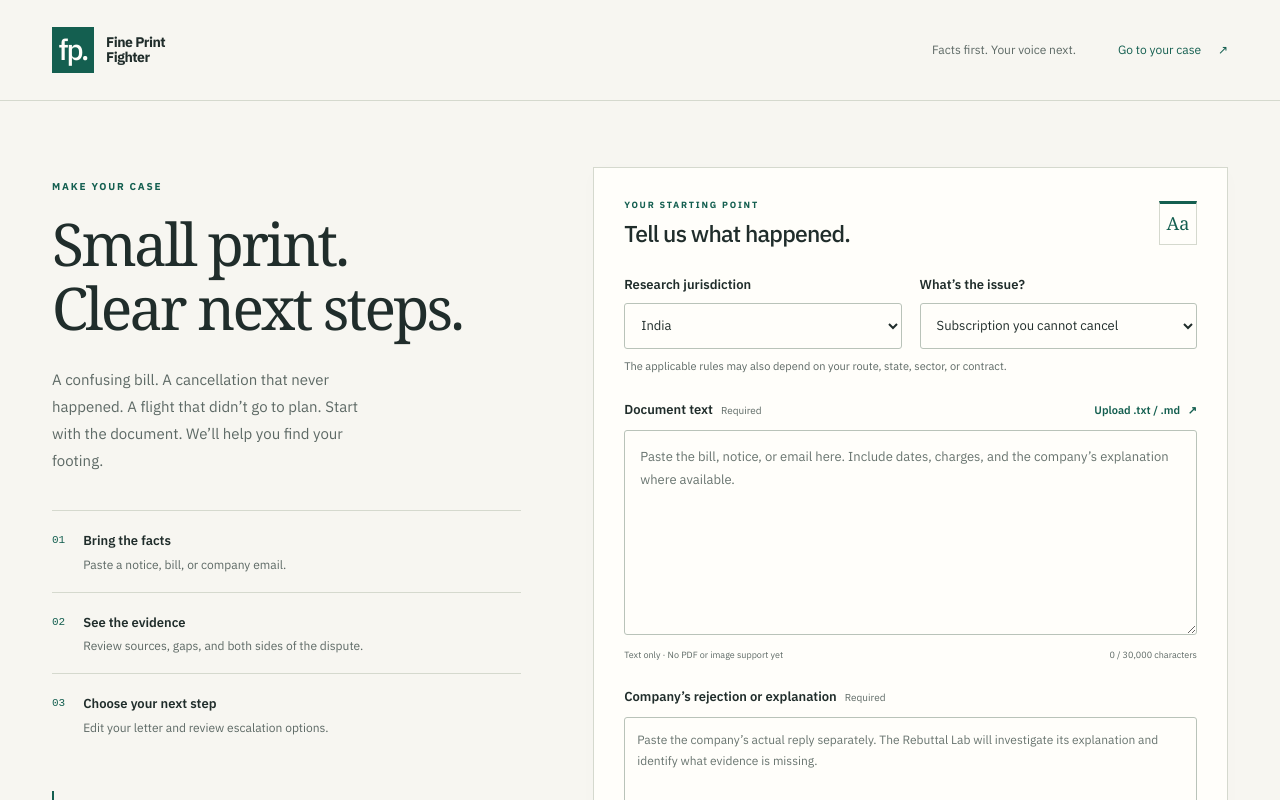
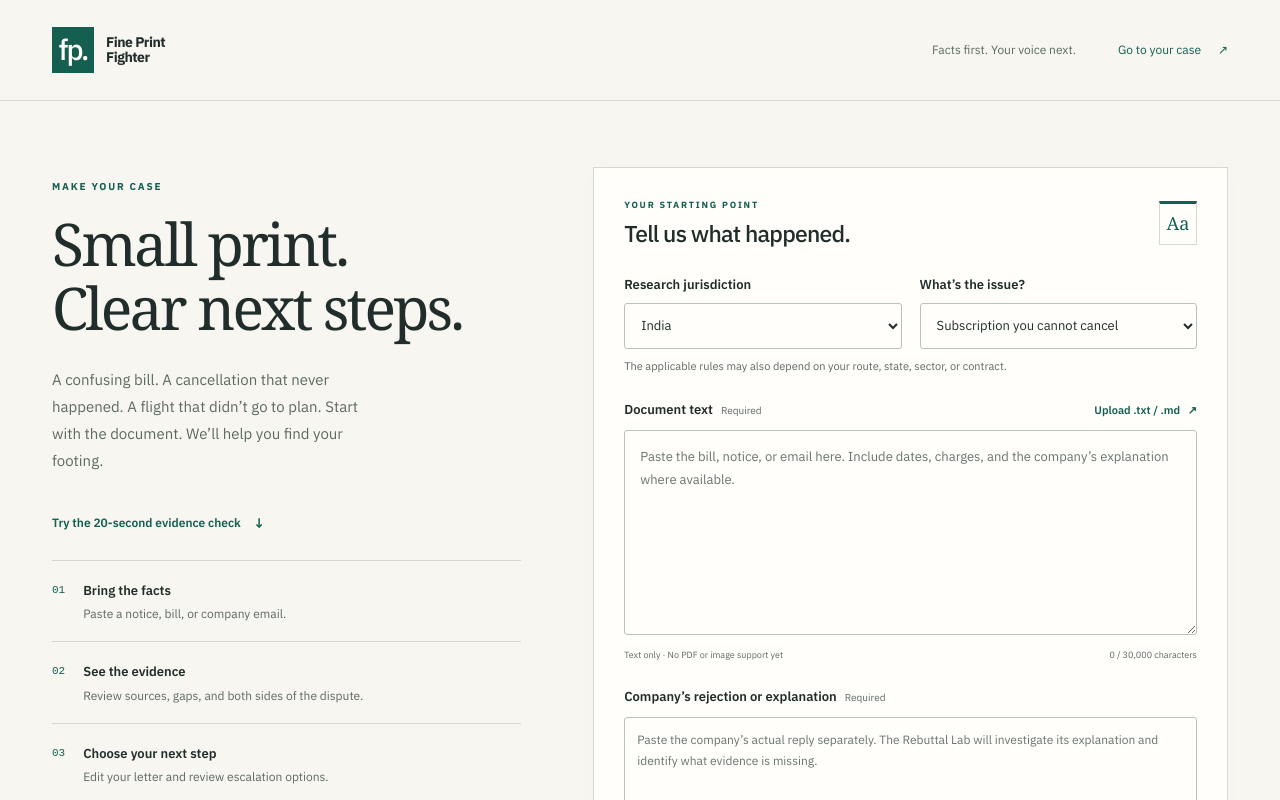
Before and after one commit to R-Hruthvik/fine-print-fighter, a Next.js app: page / in a window 1280 px wide. Shown: the top 800 px of the page. Built offline with nearby package versions, Linux system fonts and the light colour scheme.

Commit message:
docs: lead demo with evidence integrity reveal

```diff
--- a/src/app/globals.css
+++ b/src/app/globals.css
@@ -46,6 +46,8 @@ label input, label select { margin-top: 7px; font-weight: 400; }
 .intro-column { padding-top: 12px; }
 .intro-column h1 { font-family: Georgia, "Times New Roman", serif; font-size: clamp(44px, 4.6vw, 68px); font-weight: 400; letter-spacing: -2.8px; line-height: 1.08; margin-bottom: 27px; }
 .intro-copy { color: var(--muted); max-width: 36ch; font-size: 15px; line-height: 1.8; margin-bottom: 36px; }
+.walkthrough-jump { display: inline-flex; align-items: center; gap: 12px; margin: -20px 0 25px; font-size: 12px; font-weight: 600; }
+.walkthrough-jump span { font-size: 14px; }
 .process-list { list-style: none; padding: 0; margin: 0 0 36px; }
 .process-list li { display: flex; gap: 18px; padding: 17px 0; border-top: 1px solid var(--line); }
 .process-number { font-size: 11px; color: var(--accent); padding-top: 3px; font-family: "Courier New", monospace; }
--- a/src/components/FighterApp.tsx
+++ b/src/components/FighterApp.tsx
@@ -206,6 +206,7 @@ export function FighterApp() {
         <p className="eyebrow">Make your case</p>
         <h1>Small print.<br />Clear next steps.</h1>
         <p className="intro-copy">A confusing bill. A cancellation that never happened. A flight that didn’t go to plan. Start with the document. We’ll help you find your footing.</p>
+        <a className="walkthrough-jump" href="#walkthrough-heading" onClick={(event) => { event.preventDefault(); window.history.replaceState(null, "", "#walkthrough-heading"); document.getElementById("walkthrough-heading")?.scrollIntoView({ block: "center", behavior: "instant" }); }}>Try the 20-second evidence check <span aria-hidden="true">↓</span></a>
         <ol className="process-list" id="how-it-works" aria-label="How it works">
           <li><span className="process-number">01</span><div><strong>Bring the facts</strong><p>Paste a notice, bill, or company email.</p></div></li>
           <li><span className="process-number">02</span><div><strong>See the evidence</strong><p>Review sources, gaps, and both sides of the dispute.</p></div></li>
```
Also changed, not shown: 1 other file (tests, documents, lock files or other folders).
